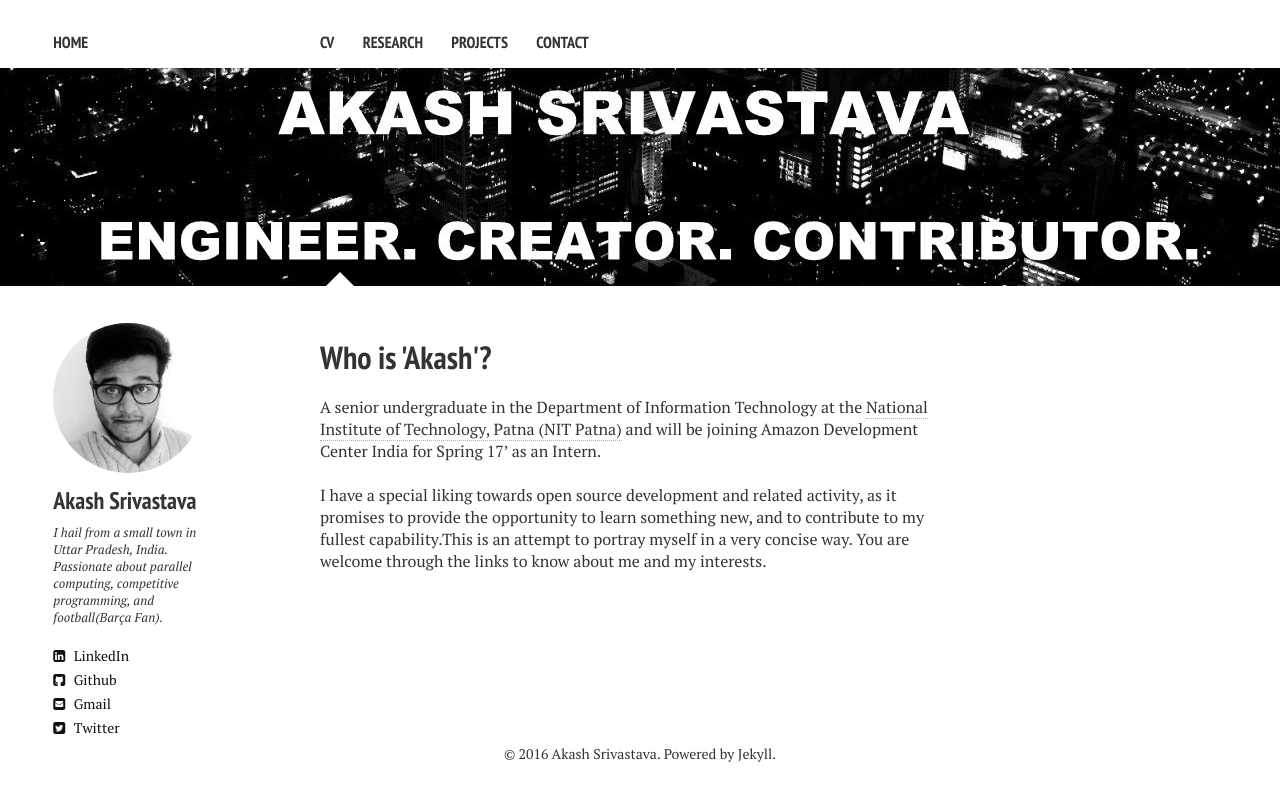
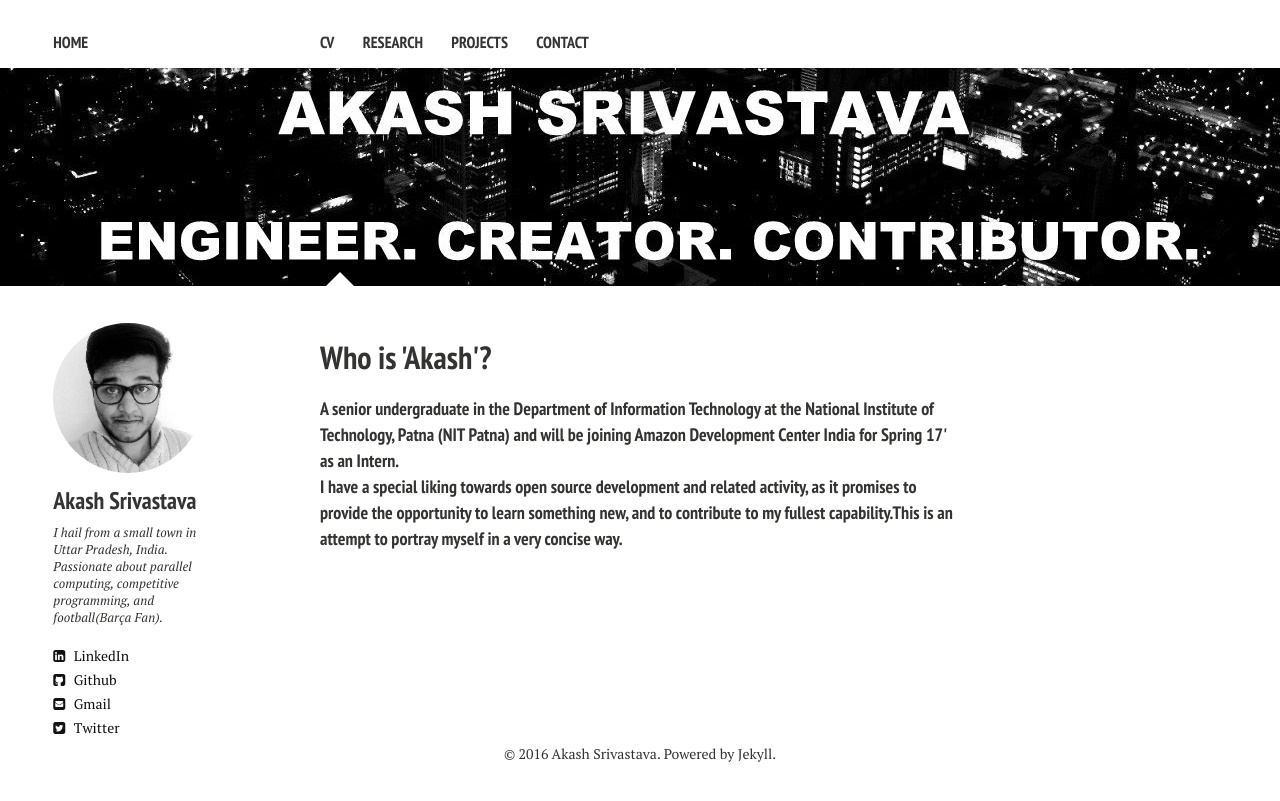
Before and after one commit to Akash1684/akash1684.github.io, a Jekyll site: the page built from index.md, in a window 1280 px wide. Shown: the top 801 px of the page. Built offline with Jekyll 4.4.1, drawn with Linux system fonts in a browser that asks for light colours; nearby versions of some CDN libraries; comment, search, counter and statistics services are not loaded.

Commit message:
Update index.md

```diff
--- a/index.md
+++ b/index.md
@@ -6,14 +6,13 @@ tags: [Jekyll, theme, responsive, blog, template]
 image:
   feature: index.jpg
 ---
-
+<h4>
 A senior undergraduate in the Department of Information Technology at the <a href="http://nitp.ac.in/php/home.php" target="_blank">National Institute of Technology, Patna (NIT Patna)</a> and will be joining Amazon Development Center India for Spring 17' as an Intern.
 
 <br/>
 
-I have a special liking towards open source development and related activity, as it promises to provide the opportunity to learn something new, and to contribute to my fullest capability.This is an attempt to portray myself in a very concise way. You are welcome through the links to know about me and my interests.
-<!---My detailed resume can be found <a href="https://github.com/Akash1684/akash1684.github.io/raw/master/assets/akash_cv.pdf" target="_blank">here</a>.-->
-
+I have a special liking towards open source development and related activity, as it promises to provide the opportunity to learn something new, and to contribute to my fullest capability.This is an attempt to portray myself in a very concise way.
+</h4>
 <!--<center><img src ="/assets/signature.jpg" /></center>-->
 <br/>
 <a class="twitter-timeline" data-lang="en" data-width="800" data-height="280" data-theme="dark" data-link-color="#9bd2f7" href="https://twitter.com/akash1684" data-chrome="noscrollbar"></a> <script async src="//platform.twitter.com/widgets.js" charset="utf-8"></script>
```
